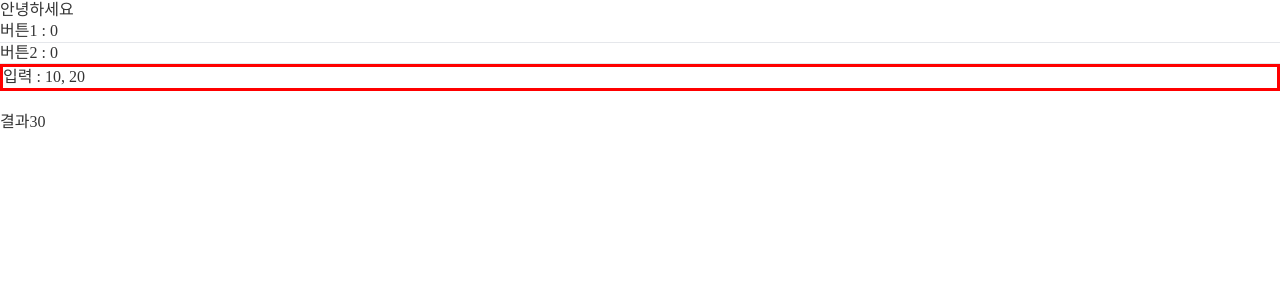
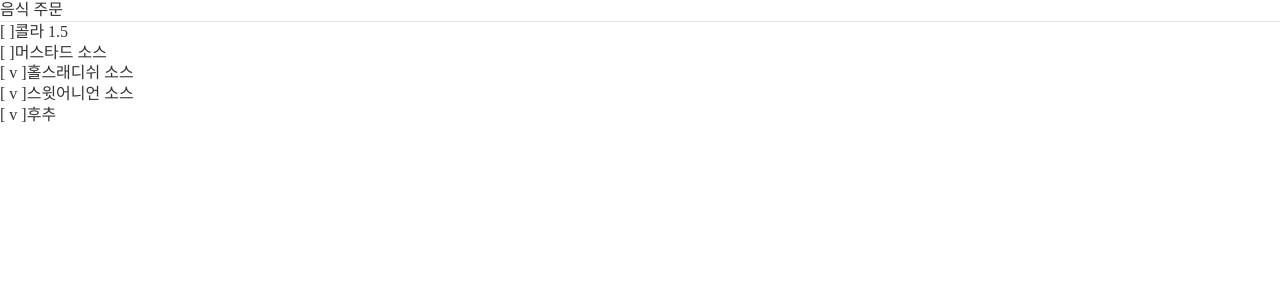
Before and after one commit to Bravetomato/react-proj, a React (Create React App) app: page / in a window 1280 px wide. Shown: the top 300 px of the page. Built offline with nearby package versions, Linux system fonts and the light colour scheme; a web font is replaced by a local one.

Commit message:
Order-options

```diff
--- a/src/App.js
+++ b/src/App.js
@@ -1,46 +1,11 @@
-import React, { useEffect, useState, useMemo, useCallback } from "react";
+import React, { useState } from "react";
+import Order from "./Order";
 
-import "./App.css";
-
-let SubCallCount = 0;
-function Sub({no1, no2, calculateFunc}) {
-  SubCallCount++;
-  console.log(`SubCallCount : ${SubCallCount}번 실행됨!`);
+function App() {
 
   return (
     <>
-      <div style={{border: "3px solid red"}}>입력 : {no1}, {no2}</div>
-      <br/>
-      결과{calculateFunc(no1, no2)}
-    </>
-  );
-}
-
-let AppCallCount = 0;
-
-const MemorisedSub = React.memo(Sub);
-
-function App() {
-  AppCallCount++;
-  console.log(`AppCallCount : ${AppCallCount}번 실행됨!`);
-
-  const [no1, setNo1] = useState(0);
-  const [no2, setNo2] = useState(0);
-
-  // const calculateFunc = (a, b) => a + b;
-
-  // useCallback
-  // [] : 최초 한번만 리랜더링.
-  const calculateFunc = useCallback((a, b) => a + b + no1, [no1]);
-
-  return (
-    <>
-      <div>안녕하세요</div>
-      <button onClick={() => setNo1(no1 + 1)}>버튼1 : {no1}</button>
-      <hr />
-      <button onClick={() => setNo2(no2 + 1)}>버튼2 : {no2}</button>
-      <hr />
-      <MemorisedSub no1 = {10} no2 = {20} calculateFunc={calculateFunc} />
+    <Order/>
     </>
   );
 }
--- /dev/null
+++ b/src/Order.js
@@ -0,0 +1,51 @@
+import React, { useState } from "react";
+
+import "./App.css";
+
+// 음식 주문하기.
+function Order() {
+
+  const options = [
+    "콜라 1.5",
+    "머스타드 소스",
+    "홀스래디쉬 소스",
+    "스윗어니언 소스",
+    "후추",
+  ];
+
+  // option 선택 체크를 위해
+  const [optionCheckeds, setOptionCheckeds] = useState([
+      false,
+      false,
+      true,
+      true,
+      true,
+  ]);
+
+ // option 선택하면 빈 칸 체크 되도록
+const toggleOptionCheck = (index) => {
+  const newOptionCheckeds = optionCheckeds.map((el, _index) => _index === index ? !el : el);
+  setOptionCheckeds(newOptionCheckeds);
+}
+
+  return (
+    <>
+    <h1>음식 주문</h1>
+    <hr />
+    <ul>
+      {/* map을 이용해 option 선택 하기. true에 v 표시가 생긴다. */}
+      {/* onClick={() => toggleOptionCheck(index)  클릭시 toggleOptionCheck(index) 실행*/}
+      {/* usetSelect: "none" 글자 드래그 방지, cursor: "pointer 마우스 포인터 손가락 모양으로*/}
+      {options.map((option, index)=> (
+        <li key = {option} style={{ usetSelect: "none", cursor: "pointer"}}
+         onClick={() => toggleOptionCheck(index)}>
+        {optionCheckeds[index] ? "[ v ]" : "[ ]" }
+        {option}
+        </li>
+      ))}
+    </ul>
+    </>
+  );
+}
+
+export default Order;
```
